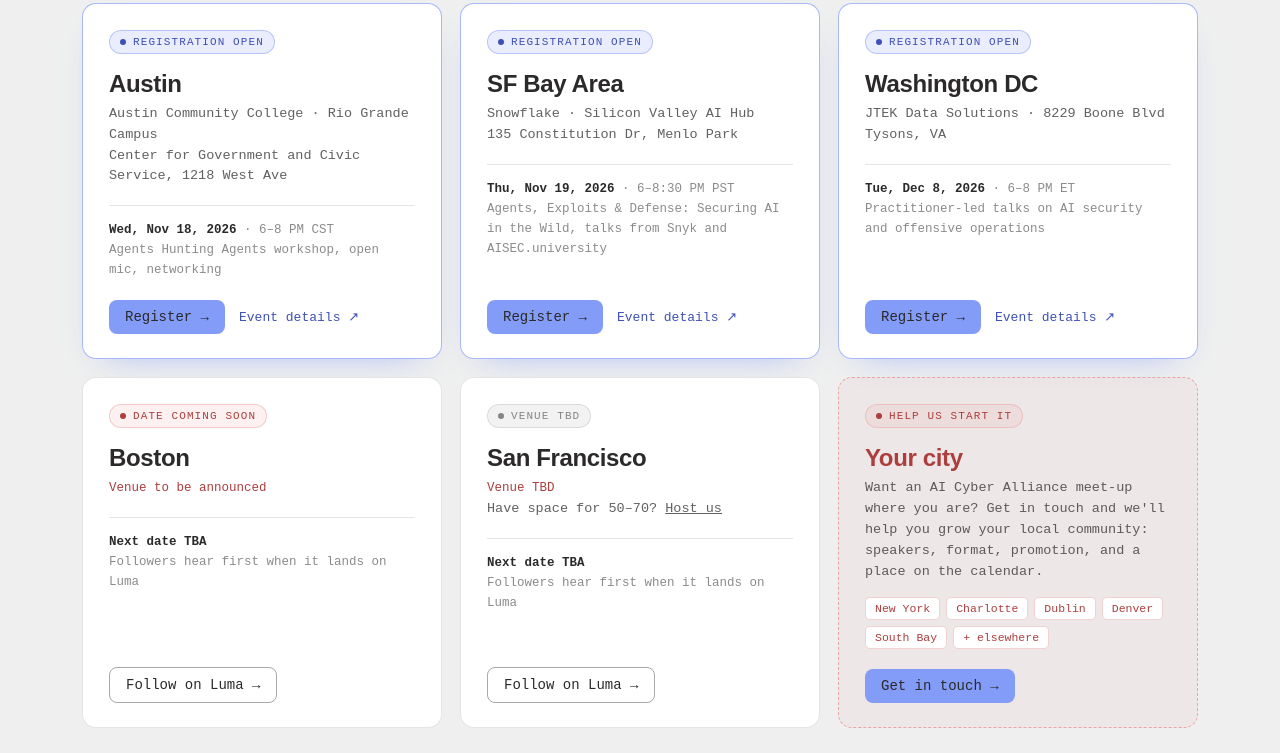
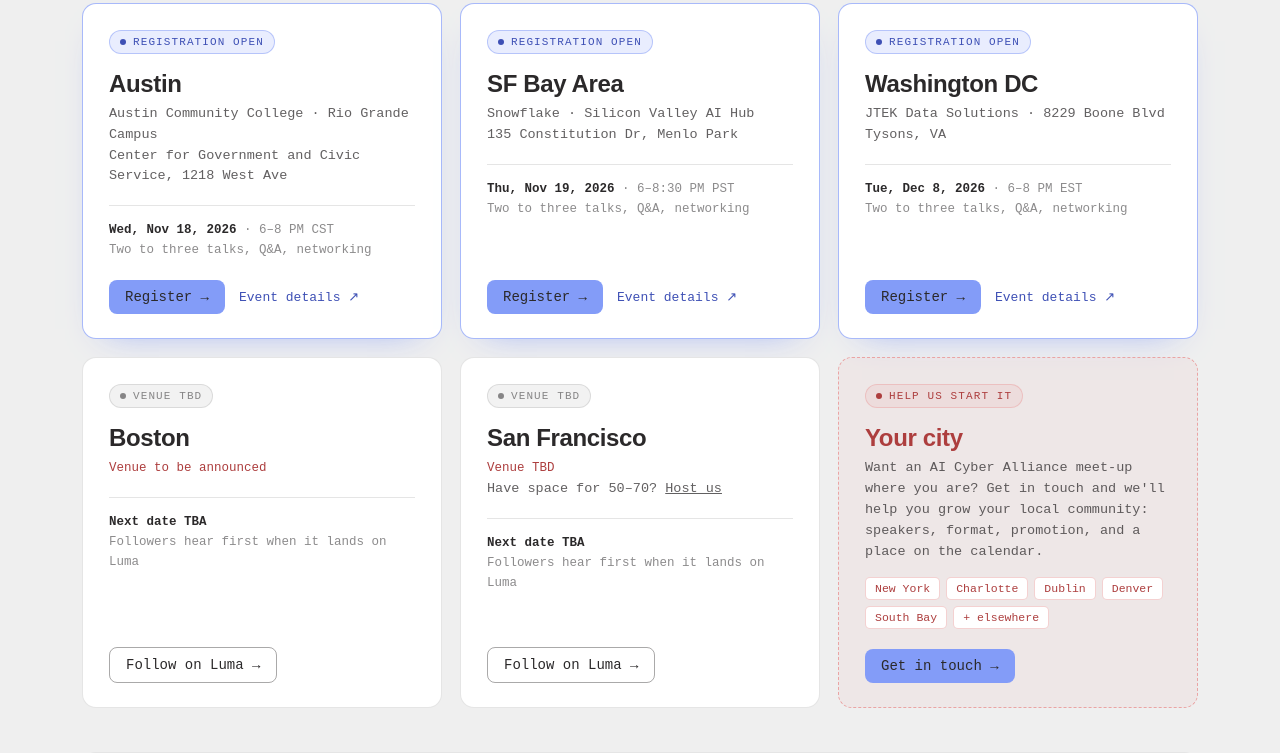
Before and after one commit to AI-in-Cyber-Alliance/website, a plain HTML site: page index.html in a window 1280 px wide. Shown: the part 2853-3606 px from the top of the page. Drawn offline with Linux system fonts and the light colour scheme; a script that the page names is missing; a web font is replaced by a local one.

Commit message:
Sync meet-up dates from Luma

```diff
--- a/index.html
+++ b/index.html
@@ -451,7 +451,7 @@ strong{color:var(--ink)}
         <span class="status open"><span class="dot"></span>Registration open</span>
         <h3 class="name">Austin</h3>
         <p class="venue">Austin Community College · Rio Grande Campus<br>Center for Government and Civic Service, 1218 West Ave</p>
-        <div class="when"><strong>Wed, Nov 18, 2026</strong> · 6–8 PM CST<br>Agents Hunting Agents workshop, open mic, networking</div>
+        <div class="when"><strong>Wed, Nov 18, 2026</strong> · 6–8 PM CST<br>Two to three talks, Q&amp;A, networking</div>
         <div class="acts">
           <a class="btn btn-primary btn-sm" href="https://luma.com/aicyber-cgcslab1118" target="_blank" rel="noopener" data-luma-action="checkout" data-luma-event-id="evt-Pm0yDOaukEUfZrt" data-luma-utm-source="website">Register →</a>
           <a class="more" href="https://luma.com/aicyber-cgcslab1118" target="_blank" rel="noopener">Event details ↗</a>
@@ -463,7 +463,7 @@ strong{color:var(--ink)}
         <span class="status open"><span class="dot"></span>Registration open</span>
         <h3 class="name">SF Bay Area</h3>
         <p class="venue">Snowflake · Silicon Valley AI Hub<br>135 Constitution Dr, Menlo Park</p>
-        <div class="when"><strong>Thu, Nov 19, 2026</strong> · 6–8:30 PM PST<br>Agents, Exploits &amp; Defense: Securing AI in the Wild, talks from Snyk and AISEC.university</div>
+        <div class="when"><strong>Thu, Nov 19, 2026</strong> · 6–8:30 PM PST<br>Two to three talks, Q&amp;A, networking</div>
         <div class="acts">
           <a class="btn btn-primary btn-sm" href="https://luma.com/aicyber-pttt" target="_blank" rel="noopener" data-luma-action="checkout" data-luma-event-id="evt-VyneTDB9tUCSVQB" data-luma-utm-source="website">Register →</a>
           <a class="more" href="https://luma.com/aicyber-pttt" target="_blank" rel="noopener">Event details ↗</a>
@@ -475,7 +475,7 @@ strong{color:var(--ink)}
         <span class="status open"><span class="dot"></span>Registration open</span>
         <h3 class="name">Washington DC</h3>
         <p class="venue">JTEK Data Solutions · 8229 Boone Blvd<br>Tysons, VA</p>
-        <div class="when"><strong>Tue, Dec 8, 2026</strong> · 6–8 PM ET<br>Practitioner-led talks on AI security and offensive operations</div>
+        <div class="when"><strong>Tue, Dec 8, 2026</strong> · 6–8 PM EST<br>Two to three talks, Q&amp;A, networking</div>
         <div class="acts">
           <a class="btn btn-primary btn-sm" href="https://luma.com/aicyber-a7xxrd7q" target="_blank" rel="noopener" data-luma-action="checkout" data-luma-event-id="evt-D26uz8HAa19EpEx" data-luma-utm-source="website">Register →</a>
           <a class="more" href="https://luma.com/aicyber-a7xxrd7q" target="_blank" rel="noopener">Event details ↗</a>
@@ -484,7 +484,7 @@ strong{color:var(--ink)}
 
       <!-- BOSTON — next event to be announced -->
       <div class="city" data-city="Boston">
-        <span class="status soon"><span class="dot"></span>Date coming soon</span>
+        <span class="status"><span class="dot"></span>Venue TBD</span>
         <h3 class="name">Boston</h3>
         <p class="venue"><span class="tbd">Venue to be announced</span></p>
         <div class="when"><strong>Next date TBA</strong><br>Followers hear first when it lands on Luma</div>
```
